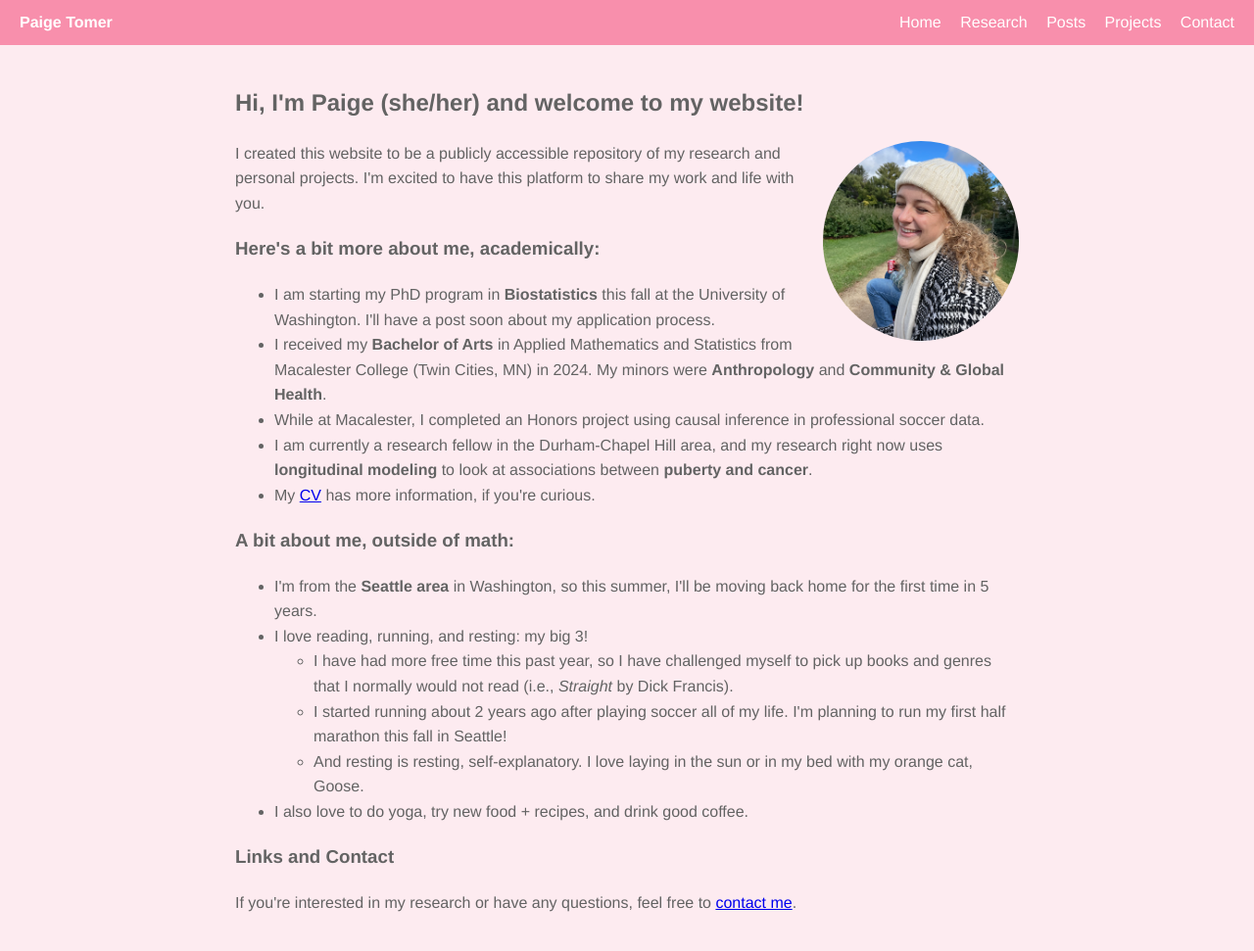
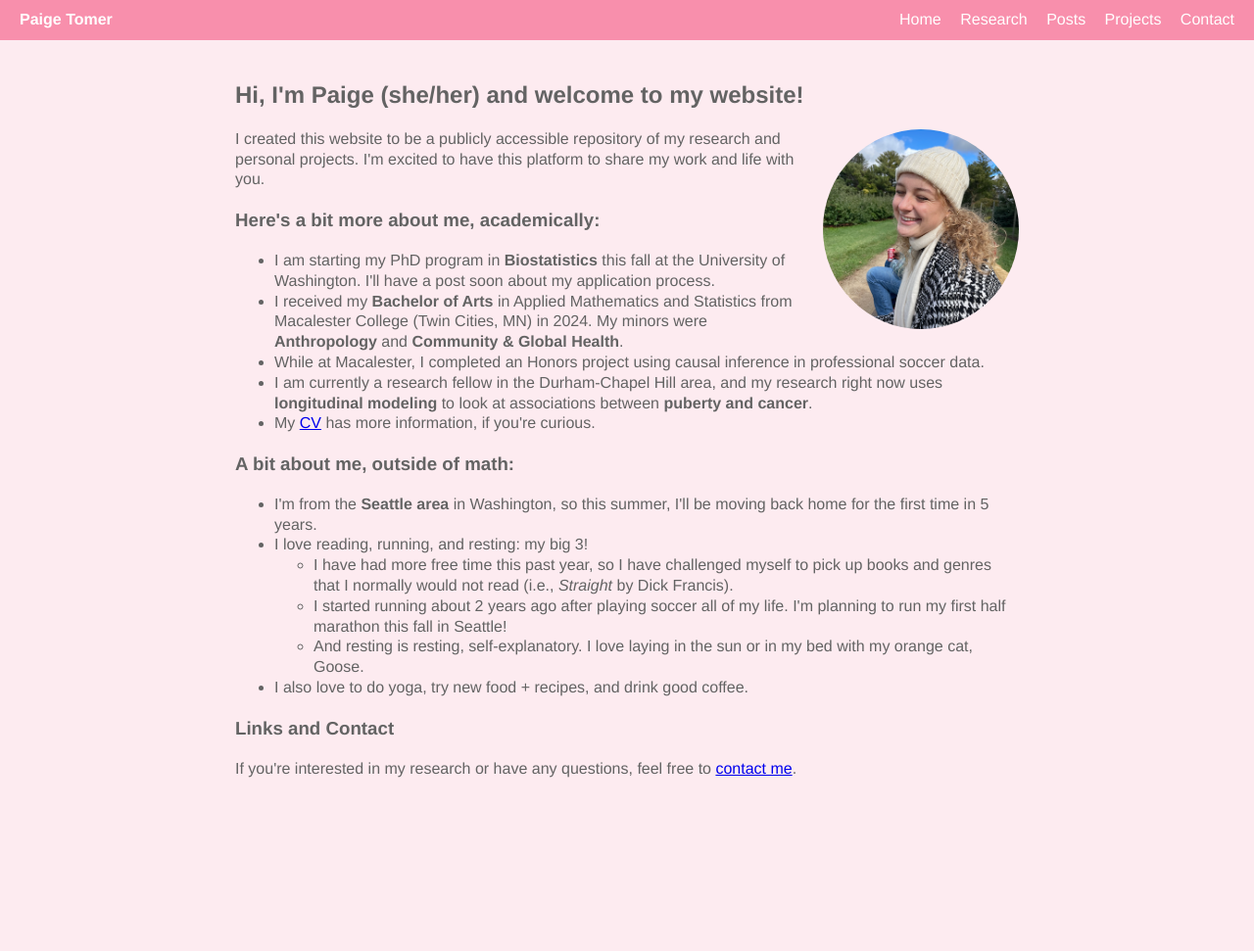
Before and after one commit to petomer-codes/petomer-website, a Jekyll site: the page built from index.html, in a window 1280 px wide. Shown: the whole page at 98% size. Built offline with Jekyll 4.4.1, drawn with Linux system fonts in a browser that asks for light colours; after the commit the page ends 900 px from its top, so only the background shows below that.

Commit message:
Update default.html

```diff
--- a/_layouts/default.html
+++ b/_layouts/default.html
@@ -11,7 +11,7 @@
       padding: 0;
       background-color: #fdebf0;
       color: #636363;
-      line-height: 1.6;
+      line-height: 1.3;
     }
 
     .navbar {
```
